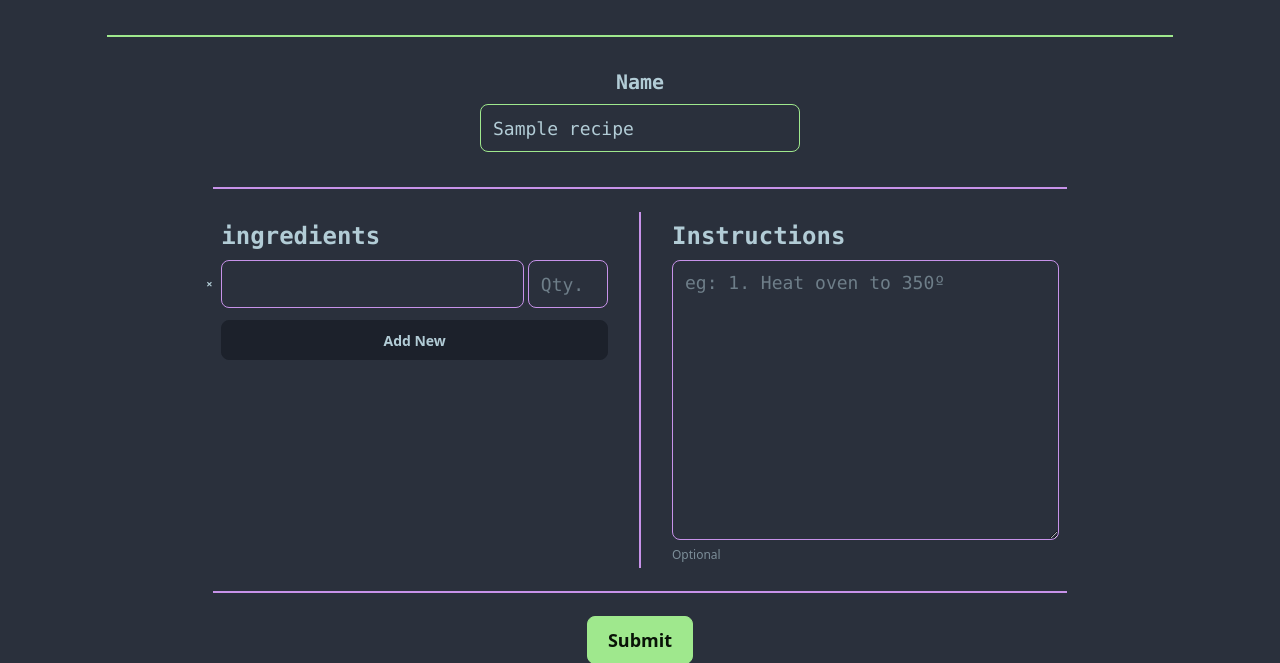
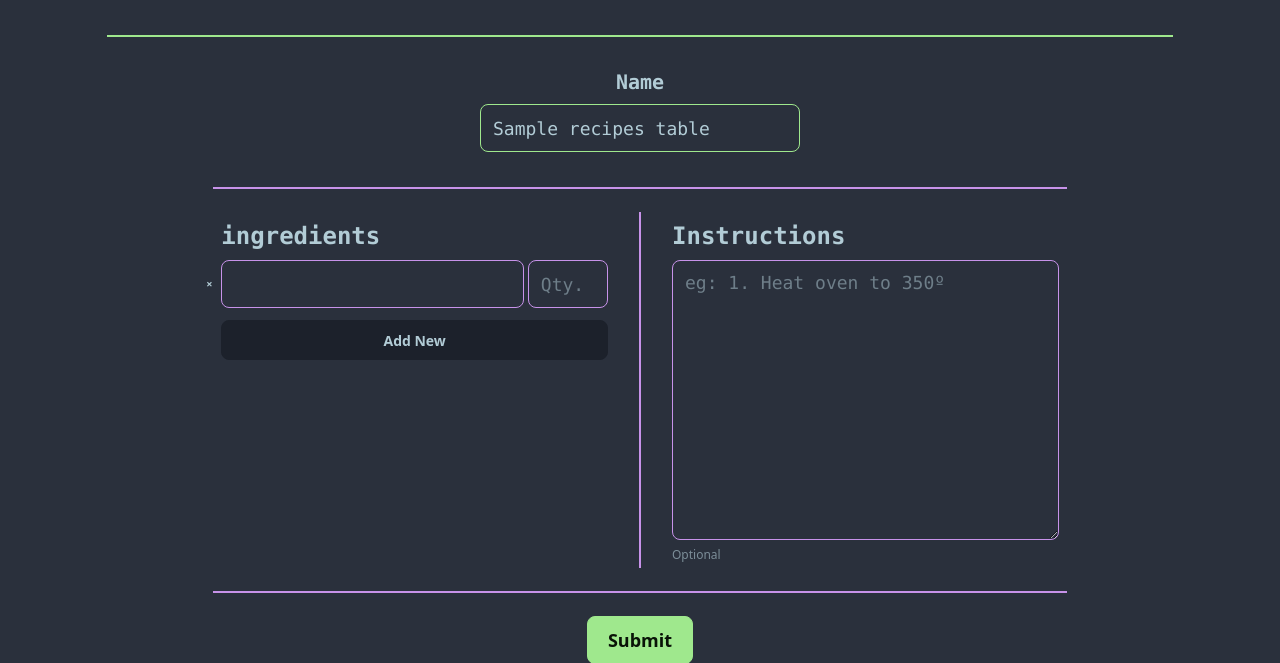
Before and after one commit to willn-dev/RecipeBox, a Flask app: template templates/add_recipes.html in a window 1280 px wide. Shown: the part 96-759 px from the top of the page. Run offline with Flask 3, Linux system fonts and the light colour scheme; the template is opened without the code that fills it: most values are stand-ins (such as "Sample title", 1, 10 or a date in 2020); style sheets or scripts are compiled from the project's sources; some libraries are stand-ins or nearby versions.

Commit message:
got title to populate on link click

```diff
--- a/app.py
+++ b/app.py
@@ -1,6 +1,7 @@
 from flask import Flask, render_template, request, url_for, redirect
 import os
 import psycopg2
+
 
 #------------------------------------------------------------------------------------------------------
 app = Flask(__name__)
@@ -32,23 +33,31 @@ def edit():
         return render_template('edit.html', recipes=recipes)
 
     elif request.method == 'POST':
-        recipe_id = request.form('recipe_id')
+        recipe_id = request.form['recipe_id']
 
         try:
-            cur.execute('SELECT * FROM recipes WHERE recipe_id = VALUES(%s);', recipe_id)
+            cur.execute('SELECT * FROM recipes WHERE recipe_id = %s;', (recipe_id,))
             recipies_table = cur.fetchall()
 
-            cur.execute('SELECT * FROM recipes_ingredients WHERE'\
-                'recipe_id = VALUES(%s)', recipe_id)
+            print('SELECT * FROM recipes_ingredients WHERE ' \
+            'recipe_id = %s')
+
+            cur.execute('SELECT * FROM recipes_ingredients WHERE ' \
+                'recipe_id = %s', (recipe_id,))
 
             join_table = cur.fetchall()
 
-            return redirect(url_for('new_recipe', recipes_table=recipies_table, join_table=join_table))
+            print(recipies_table)
+            return render_template('add_recipes.html', recipes_table=recipies_table, join_table=join_table)
 
         except Exception as e:
             conn.rollback()
             print(f"ERROR: {e}")
+            return redirect(url_for('edit'))
 
+        finally:
+            cur.close()
+            conn.close()
 
 
 
@@ -102,6 +111,7 @@ def newrecipe():
         except Exception as e:
             conn.rollback()
             print(f"ERROR: {e}")
+            #TODO: ADD A FAILED TO SAVE ERROR PAGE TO RETURN HERE
 
         finally:
             cur.close()
--- a/templates/add_recipes.html
+++ b/templates/add_recipes.html
@@ -17,7 +17,7 @@
         <legend class="fieldset-legend font-mono text-xl text-center">Name</legend>
         <input name="recipe_name" required type="text" class="input input-lg input-primary w-full text-lg font-mono"
          placeholder="ex: Grand-pappy's Rhubarb Pie"
-         value="{{ recipe.name if recipes_table else '' }}">
+         value="{{ recipes_table[0][1] if recipes_table else '' }}">
       </fieldset>
     </div>
 
@@ -46,7 +46,7 @@
         <textarea name="instructions"
           class="textarea textarea-accent h-70 w-full text-lg font-mono"
           placeholder="eg: 1. Heat oven to 350º"
-          value="{{ recipe.instructions if recipes_table else '' }}"></textarea>
+          value="{{ recipes_table if recipes_table else '' }}"></textarea>
         <div class="label">Optional</div>
       </fieldset>
     </div>
```
